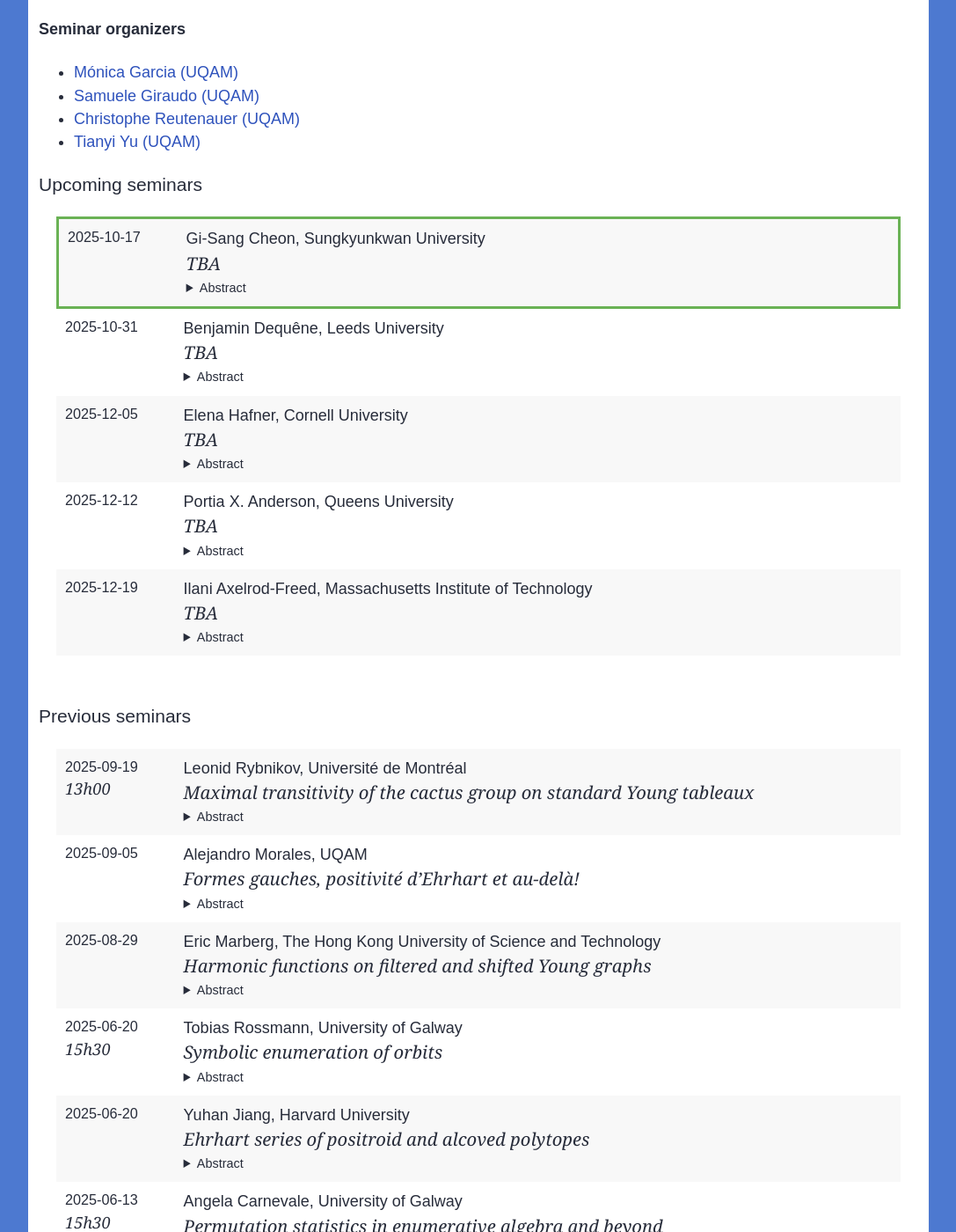
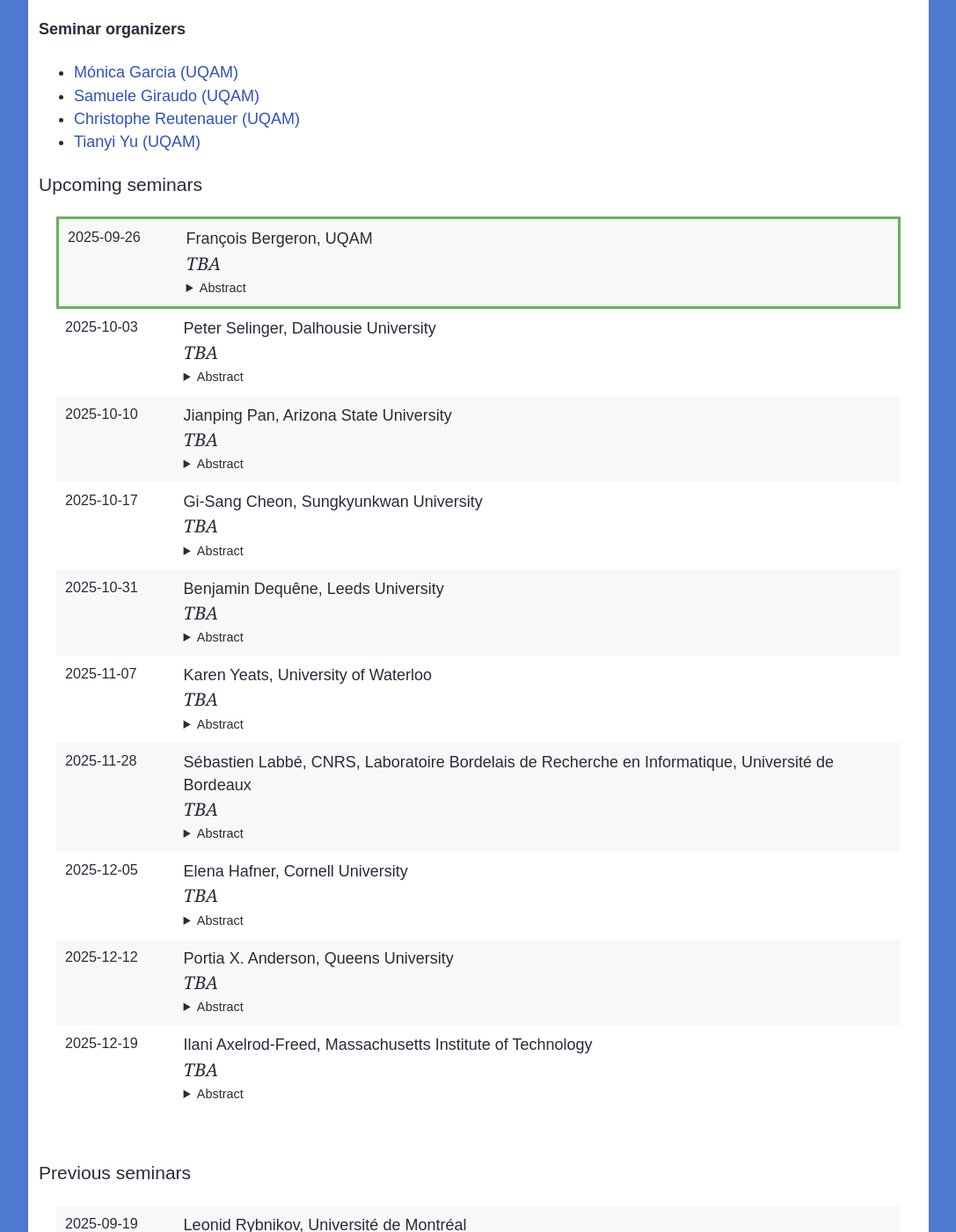
Before and after one commit to lacim-uqam/lacim-uqam.github.io, a Jekyll site: the page built from en/seminar.md, in a window 1280 px wide and 1400 px high, scrolled down 639 px. Shown: the whole window at 88% size, without its empty margins (96-1183 px from the left). Built offline with Jekyll 4.4.1, drawn with Linux system fonts in a browser that asks for light colours; formulas are drawn with MathJax 3; our own code applies the rules of GitHub Pages for plain Markdown files.

Commit message:
Update lacim-seminar.yml
Updated speakers of the seminar up to Nov

```diff
--- a/_data/lacim-seminar.yml
+++ b/_data/lacim-seminar.yml
@@ -1,5 +1,3 @@
-
-
 - speaker: Ilani Axelrod-Freed
   affiliation: Massachusetts Institute of Technology
   title: >
@@ -7,7 +5,6 @@
   date: 2025-12-19
   abstract: >
     TBA
-
 
 - speaker: Portia X. Anderson
   affiliation: Queens University
@@ -25,6 +22,21 @@
   abstract: >
     TBA
 
+- speaker: Sébastien Labbé
+  affiliation:  CNRS, Laboratoire Bordelais de Recherche en Informatique, Université de Bordeaux
+  title: >
+    TBA
+  date: 2025-11-28
+  abstract: >
+    TBA
+
+- speaker: Karen Yeats
+  affiliation: University of Waterloo
+  title: >
+    TBA
+  date: 2025-11-07
+  abstract: >
+    TBA
 
 - speaker: Benjamin Dequêne
   affiliation: Leeds University
@@ -39,6 +51,30 @@
   title: >
     TBA
   date: 2025-10-17
+  abstract: >
+    TBA
+
+- speaker: Jianping Pan
+  affiliation: Arizona State University
+  title: >
+    TBA
+  date: 2025-10-10
+  abstract: >
+    TBA
+
+- speaker: Peter Selinger
+  affiliation: Dalhousie University
+  title: >
+    TBA
+  date: 2025-10-03
+  abstract: >
+    TBA
+
+- speaker: François Bergeron
+  affiliation: UQAM
+  title: >
+    TBA
+  date: 2025-09-26
   abstract: >
     TBA
 
```
